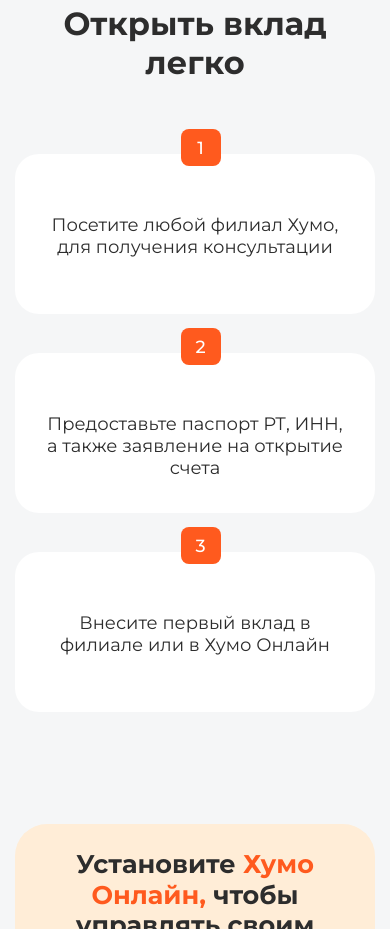
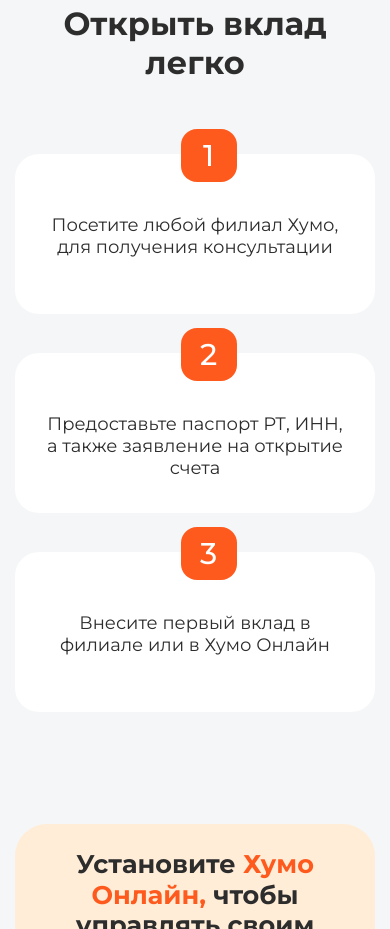
Before and after one commit to islom-sattorov/Kafolat-humo-landing, a React (Create React App) app: page / in a window 390 px wide. Shown: the part 3220-4149 px from the top of the page. Built offline with nearby package versions, Linux system fonts and the light colour scheme.

Commit message:
numbered card fix

```diff
--- a/src/App.css
+++ b/src/App.css
@@ -2,7 +2,7 @@
   display: flex;
   justify-content: center;
   padding: 60px 0;
-  margin: 0 0 120px 0;
+  margin: 0 0 58px 0;
   gap: 15px;
 }
 
--- a/src/Components/Block/Block.module.css
+++ b/src/Components/Block/Block.module.css
@@ -1,4 +1,3 @@
-
 .block_container{
     display: flex;
     justify-content: center;
--- a/src/Components/Header/Header.module.css
+++ b/src/Components/Header/Header.module.css
@@ -1,5 +1,5 @@
 .header{
-    margin-bottom: 80px;
+    margin-bottom: 120px;
 }
 
 .container {
--- a/src/Components/NumberedCard/NumberedCard.module.css
+++ b/src/Components/NumberedCard/NumberedCard.module.css
@@ -49,19 +49,19 @@
     }
 
     .num{
-        max-width: 40px;
-        max-height: 40px;
-        font-size: 2.2rem;
+        /* max-width: 40px; */
+        /* max-height: 40px; */
+        /* font-size: 2.2rem; */
         padding: 8px;
         top: -25px;
         left:47%;
-        border-radius: 8px;
+        border-radius: 16px;
     }
 
     .titleSecond{
         text-align: center;
         margin: 0 0 20px 0;
-        padding: 65px 32px 20px 32px;
+        padding: 65px 32px 65px 32px;
     }
 }
 
@@ -71,7 +71,7 @@
     }
 
     .titleSecond{
-        padding: 60px 32px 20px 32px;
+        padding: 60px 32px 60px 32px;
     }
 }
 
@@ -84,10 +84,13 @@
     .num{
         top: -24px;
         border-radius: 8px;
-        left: 43%;
+        left: 42%;
+        width: 40px;
+        height: 40px;
         font-size: 24px;
         text-align: center;
-        padding: 8px;
+        padding: 6px 8px;
+        font-size: 24px;
     }
 
     .titleSecond{
```
